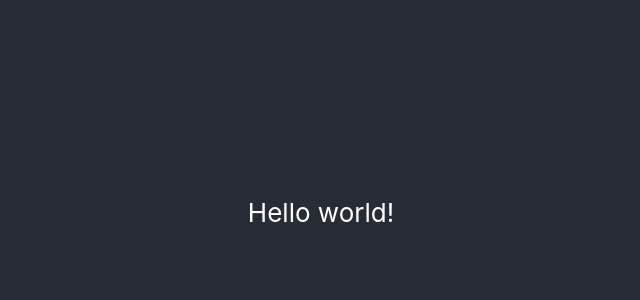
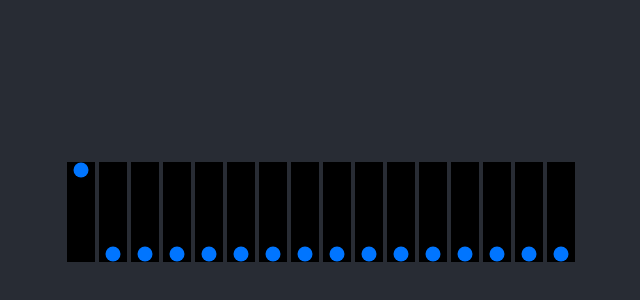
Before and after one commit to pydus/overtona, a React (Create React App) app: page / in a window 1280 px wide. Shown: the part 188-488 px from the top of the page, without its empty margins (319-959 px from the left). Built offline with nearby package versions, Linux system fonts and the light colour scheme.

Commit message:
Render ModuleSpace

```diff
--- a/src/App.css
+++ b/src/App.css
@@ -1,8 +1,4 @@
 .App {
-  text-align: center;
-}
-
-.App-header {
   background-color: #282c34;
   min-height: 100vh;
   display: flex;
@@ -12,7 +8,3 @@
   font-size: calc(10px + 2vmin);
   color: white;
 }
-
-.App-link {
-  color: #61dafb;
-}
--- a/src/App.js
+++ b/src/App.js
@@ -1,13 +1,11 @@
 import './App.css'
+import ModuleSpace from './ModuleSpace'
+import { project } from './audio'
 
-function App() {
+function App(props) {
   return (
-    <div className="App">
-      <header className="App-header">
-        <p>
-          Hello world!
-        </p>
-      </header>
+    <div className="App" data-testid="app">
+      <ModuleSpace project={project} />
     </div>
   )
 }
```
Also changed, not shown: 1 other file (tests, documents, lock files or other folders).
